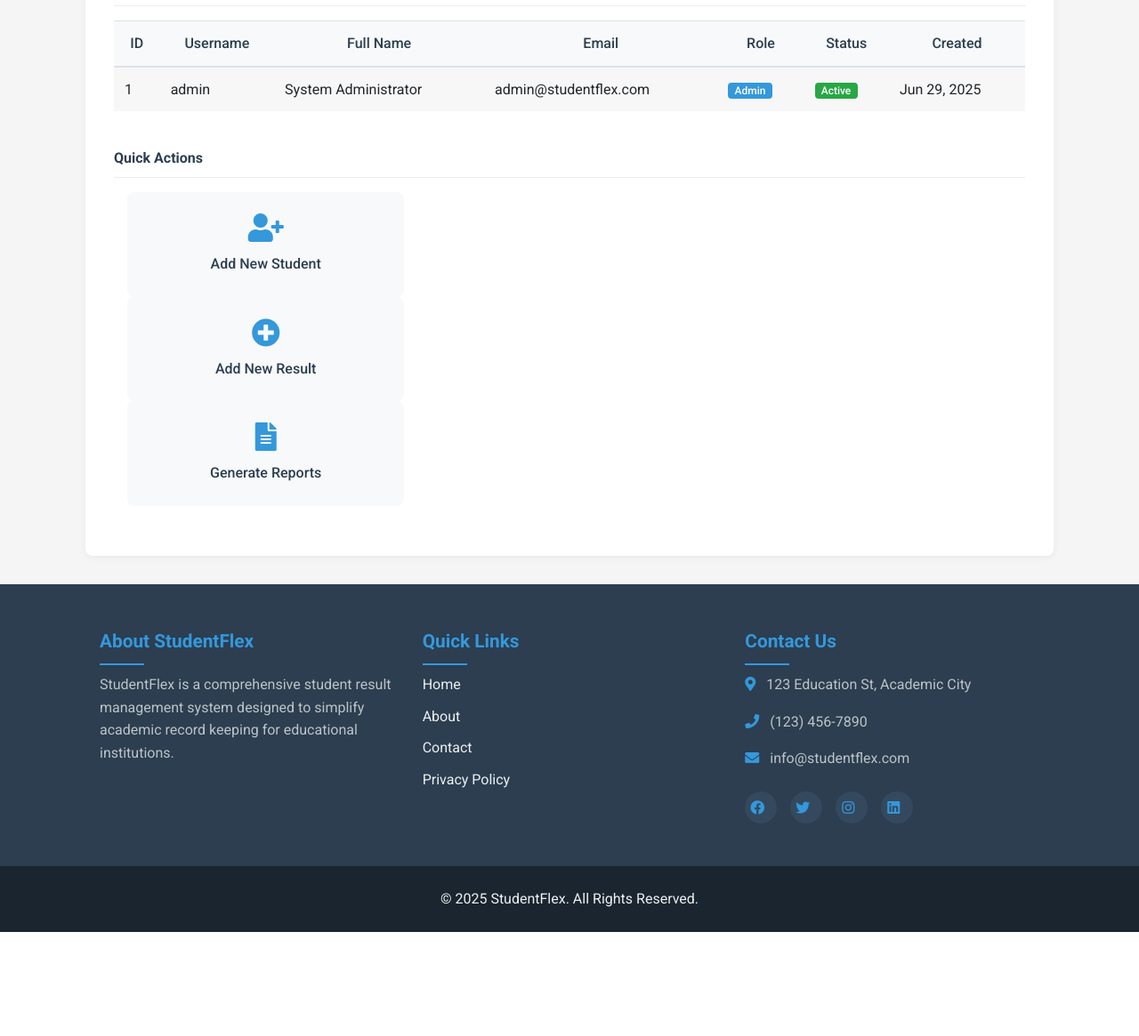
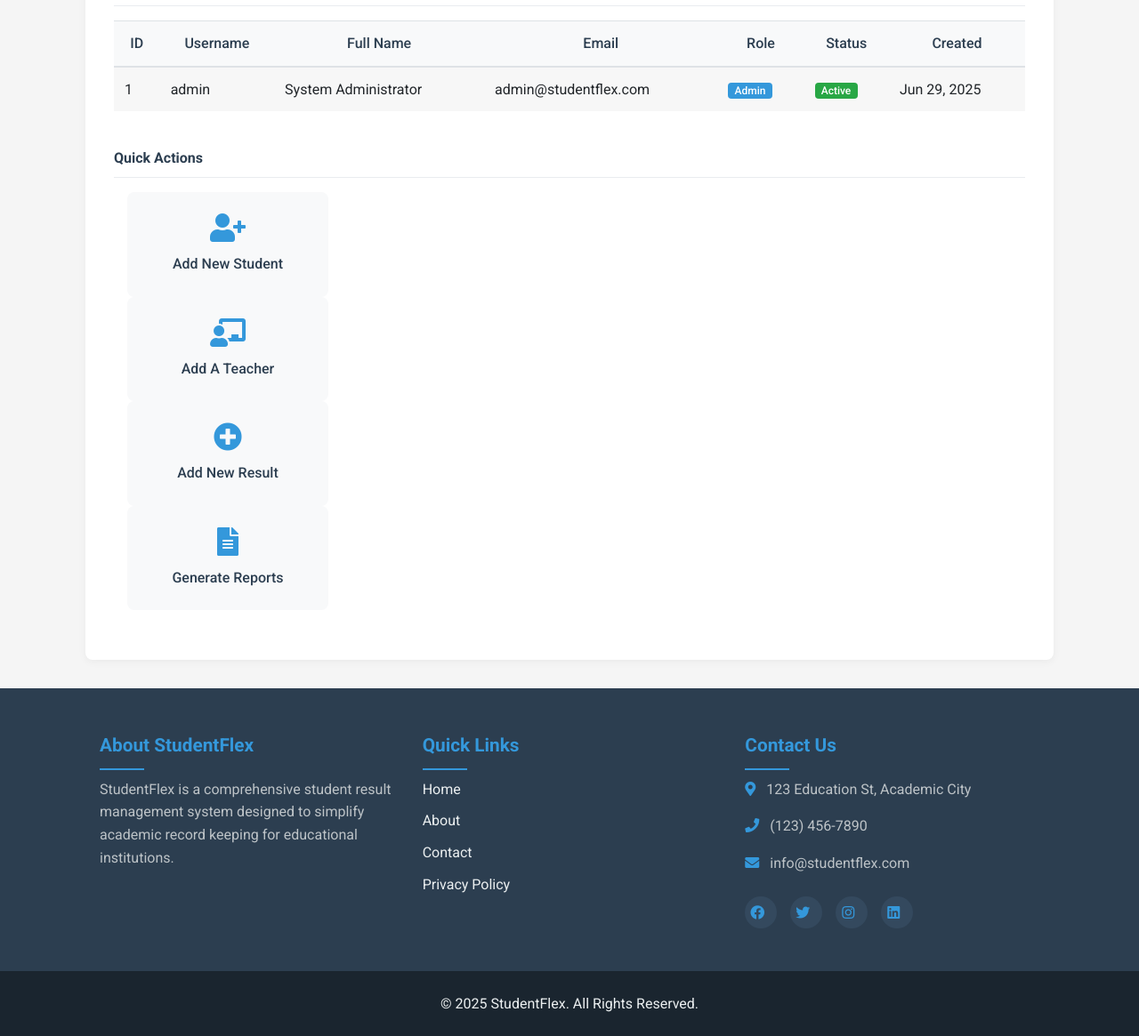
Before and after one commit to hamzatarifturing/studentflex, a PHP site: page /admin/dashboard.php in a window 1280 px wide. Shown: the part 732-1897 px from the top of the page at 89% size. Before the commit the page ends 1780 px from the top, so only its background shows below. Run offline with PHP 8.4, Linux system fonts and the light colour scheme; a user stored in the database is signed in; data comes from the database, SQL or seed files in the repository.

Commit message:
Conversation 1 - Interaction 7 - Model Selected: A
This commit includes the implementation of quick action button for adding a teacher in the system

```diff
--- a/admin/dashboard.php
+++ b/admin/dashboard.php
@@ -161,7 +161,7 @@
             <div class="quick-actions mt-4">
                 <h4>Quick Actions</h4>
                 <div class="row mt-3">
-                    <div class="col-md-4">
+                    <div class="col-md-3">
                         <a href="#" class="action-link">
                             <div class="action-card">
                                 <i class="fas fa-user-plus"></i>
@@ -169,7 +169,15 @@
                             </div>
                         </a>
                     </div>
-                    <div class="col-md-4">
+                    <div class="col-md-3">
+                        <a href="add-teacher.php" class="action-link">
+                            <div class="action-card">
+                                <i class="fas fa-chalkboard-teacher"></i>
+                                <span>Add A Teacher</span>
+                            </div>
+                        </a>
+                    </div>
+                    <div class="col-md-3">
                         <a href="#" class="action-link">
                             <div class="action-card">
                                 <i class="fas fa-plus-circle"></i>
@@ -177,7 +185,7 @@
                             </div>
                         </a>
                     </div>
-                    <div class="col-md-4">
+                    <div class="col-md-3">
                         <a href="#" class="action-link">
                             <div class="action-card">
                                 <i class="fas fa-file-alt"></i>
```
